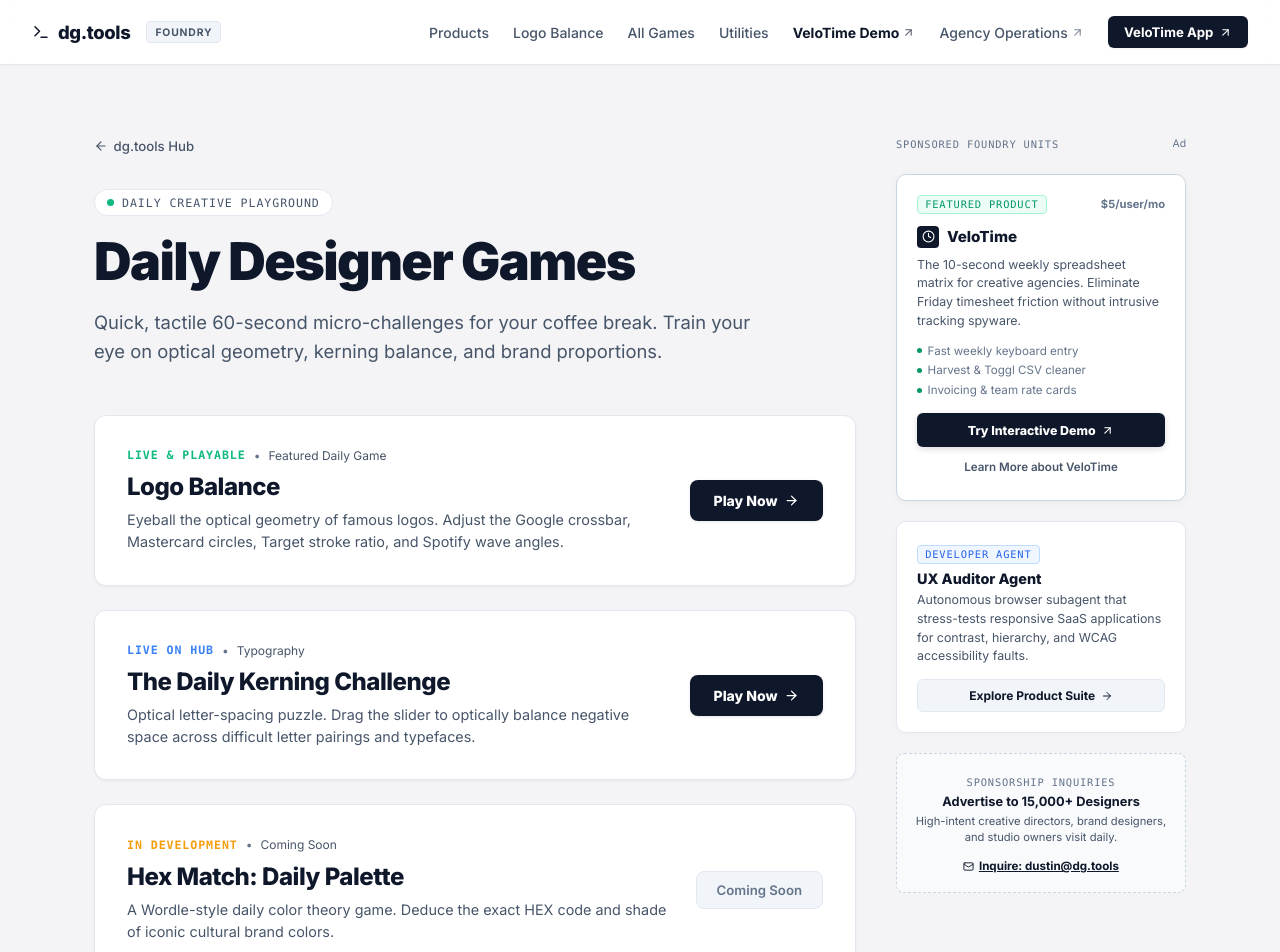
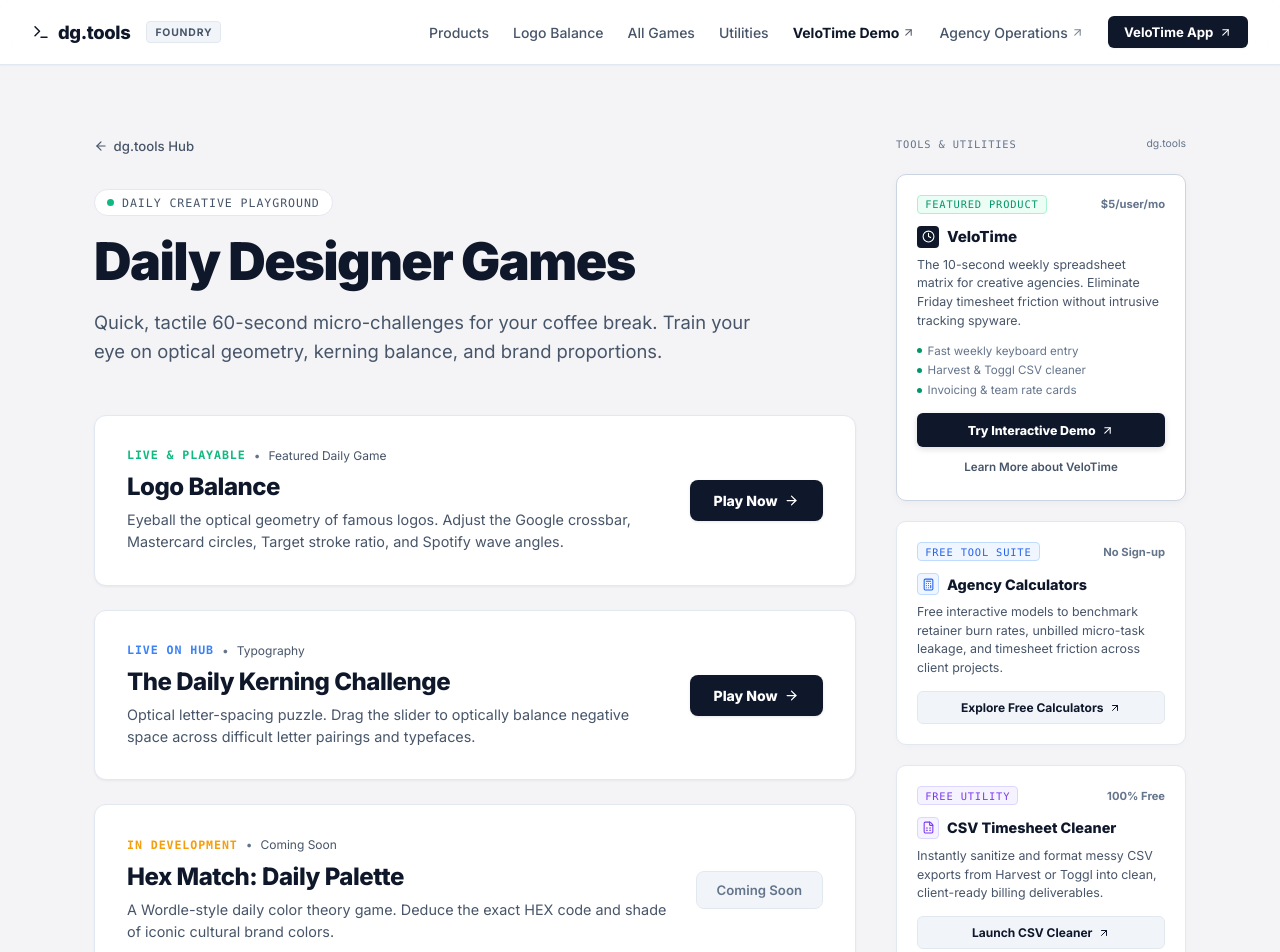
Before and after one commit to 1d2g/noble-lovelace, a Next.js app: page /games in a window 1280 px wide. Shown: the top 952 px of the page. Built offline with nearby package versions, Linux system fonts and the light colour scheme.

Commit message:
fix: remove non-existent UX Auditor Agent and ungrounded audience claims; feature real agency tools

```diff
--- a/src/app/components/GameSidebarAds.tsx
+++ b/src/app/components/GameSidebarAds.tsx
@@ -1,16 +1,11 @@
 'use client';
 
 import React from 'react';
-import Link from 'next/link';
 import {
   ArrowUpRight,
   Clock,
-  ShieldCheck,
-  Sparkles,
-  ExternalLink,
-  Bot,
-  Mail,
-  Zap,
+  Calculator,
+  FileSpreadsheet,
   ArrowRight
 } from 'lucide-react';
 
@@ -28,12 +23,12 @@
       {/* Sponsor Label */}
       <div style={{ display: 'flex', alignItems: 'center', justifyContent: 'space-between', paddingBottom: '0.25rem' }}>
         <span className="mono-label" style={{ color: 'var(--text-muted)', fontSize: '0.65rem' }}>
-          Sponsored Foundry Units
+          Tools &amp; Utilities
         </span>
-        <span style={{ fontSize: '0.65rem', color: 'var(--text-muted)' }}>Ad</span>
+        <span style={{ fontSize: '0.65rem', color: 'var(--text-muted)' }}>dg.tools</span>
       </div>
 
-      {/* Ad Card 1: VeloTime Flagship Sponsor */}
+      {/* Ad Card 1: VeloTime Flagship Product */}
       <div
         className="hub-card"
         style={{
@@ -143,7 +138,7 @@
         </div>
       </div>
 
-      {/* Ad Card 2: UX Auditor Autonomous Agent */}
+      {/* Ad Card 2: Free Agency Margin & Profitability Tools */}
       <div
         className="hub-card"
         style={{
@@ -154,6 +149,7 @@
           boxShadow: '0 2px 8px rgba(0,0,0,0.02)'
         }}
       >
+        <div style={{ display: 'flex', alignItems: 'center', justifyContent: 'space-between', marginBottom: '0.75rem' }}>
           <span
             className="mono-label"
             style={{
@@ -165,19 +161,30 @@
               fontSize: '0.65rem'
             }}
           >
-          Developer Agent
+            Free Tool Suite
           </span>
+          <span style={{ fontSize: '0.7rem', fontWeight: 700, color: 'var(--text-muted)' }}>
+            No Sign-up
+          </span>
+        </div>
 
-        <h4 style={{ fontWeight: 800, fontSize: '0.9rem', color: 'var(--text-primary)', marginTop: '0.5rem', marginBottom: '0.25rem' }}>
-          UX Auditor Agent
+        <div style={{ display: 'flex', alignItems: 'center', gap: '0.5rem', marginBottom: '0.5rem' }}>
+          <div style={{ width: '22px', height: '22px', backgroundColor: '#eff6ff', border: '1px solid #bfdbfe', borderRadius: '4px', display: 'flex', alignItems: 'center', justifyContent: 'center' }}>
+            <Calculator size={13} color="#2563eb" />
+          </div>
+          <h4 style={{ fontWeight: 800, fontSize: '0.9rem', color: 'var(--text-primary)', margin: 0 }}>
+            Agency Calculators
           </h4>
+        </div>
 
         <p style={{ fontSize: '0.775rem', color: 'var(--text-secondary)', lineHeight: 1.5, marginBottom: '0.85rem' }}>
-          Autonomous browser subagent that stress-tests responsive SaaS applications for contrast, hierarchy, and WCAG accessibility faults.
+          Free interactive models to benchmark retainer burn rates, unbilled micro-task leakage, and timesheet friction across client projects.
         </p>
 
-        <Link
-          href="/#products"
+        <a
+          href="https://velotime.dg.tools/tools"
+          target="_blank"
+          rel="noopener noreferrer"
           style={{
             backgroundColor: 'var(--bg-card-muted)',
             border: '1px solid var(--border-subtle)',
@@ -193,45 +200,97 @@
             transition: 'all 0.15s ease'
           }}
         >
-          <span>Explore Product Suite</span>
-          <ArrowRight size={12} />
-        </Link>
+          <span>Explore Free Calculators</span>
+          <ArrowUpRight size={12} />
+        </a>
       </div>
 
-      {/* Ad Card 3: Direct Sponsorship Inquiry Slot */}
+      {/* Ad Card 3: Free CSV Timesheet Cleaner */}
+      <div
+        className="hub-card"
+        style={{
+          padding: '1.25rem',
+          backgroundColor: '#ffffff',
+          border: '1px solid var(--border-subtle)',
+          borderRadius: '10px',
+          boxShadow: '0 2px 8px rgba(0,0,0,0.02)'
+        }}
+      >
+        <div style={{ display: 'flex', alignItems: 'center', justifyContent: 'space-between', marginBottom: '0.75rem' }}>
+          <span
+            className="mono-label"
+            style={{
+              color: '#7c3aed',
+              backgroundColor: '#f5f3ff',
+              border: '1px solid #ddd6fe',
+              padding: '0.15rem 0.45rem',
+              borderRadius: '4px',
+              fontSize: '0.65rem'
+            }}
+          >
+            Free Utility
+          </span>
+          <span style={{ fontSize: '0.7rem', fontWeight: 700, color: 'var(--text-muted)' }}>
+            100% Free
+          </span>
+        </div>
+
+        <div style={{ display: 'flex', alignItems: 'center', gap: '0.5rem', marginBottom: '0.5rem' }}>
+          <div style={{ width: '22px', height: '22px', backgroundColor: '#f5f3ff', border: '1px solid #ddd6fe', borderRadius: '4px', display: 'flex', alignItems: 'center', justifyContent: 'center' }}>
+            <FileSpreadsheet size={13} color="#7c3aed" />
+          </div>
+          <h4 style={{ fontWeight: 800, fontSize: '0.9rem', color: 'var(--text-primary)', margin: 0 }}>
+            CSV Timesheet Cleaner
+          </h4>
+        </div>
+
+        <p style={{ fontSize: '0.775rem', color: 'var(--text-secondary)', lineHeight: 1.5, marginBottom: '0.85rem' }}>
+          Instantly sanitize and format messy CSV exports from Harvest or Toggl into clean, client-ready billing deliverables.
+        </p>
+
+        <a
+          href="https://velotime.dg.tools/tools/csv-timesheet-cleaner"
+          target="_blank"
+          rel="noopener noreferrer"
+          style={{
+            backgroundColor: 'var(--bg-card-muted)',
+            border: '1px solid var(--border-subtle)',
+            color: 'var(--text-primary)',
+            fontWeight: 700,
+            fontSize: '0.75rem',
+            padding: '0.5rem 0.75rem',
+            borderRadius: '6px',
+            display: 'flex',
+            alignItems: 'center',
+            justifyContent: 'center',
+            gap: '0.35rem',
+            transition: 'all 0.15s ease'
+          }}
+        >
+          <span>Launch CSV Cleaner</span>
+          <ArrowUpRight size={12} />
+        </a>
+      </div>
+
+      {/* Footer Note */}
       <div
         style={{
-          padding: '1rem 1.15rem',
+          padding: '0.75rem 1rem',
           backgroundColor: '#f8fafc',
-          border: '1px dashed #cbd5e1',
+          border: '1px solid #e2e8f0',
           borderRadius: '8px',
           textAlign: 'center'
         }}
       >
-        <span className="mono-label" style={{ color: 'var(--text-muted)', fontSize: '0.65rem' }}>
-          Sponsorship Inquiries
+        <span style={{ fontSize: '0.7rem', color: 'var(--text-muted)' }}>
+          Built by Dustin Gray &bull;{' '}
+          <a
+            href="mailto:dustin@dg.tools"
+            style={{ color: 'var(--text-primary)', fontWeight: 600, textDecoration: 'underline' }}
+          >
+            dustin@dg.tools
+          </a>
         </span>
-        <div style={{ fontSize: '0.8rem', fontWeight: 700, color: 'var(--text-primary)', marginTop: '0.2rem' }}>
-          Advertise to 15,000+ Designers
-        </div>
-        <p style={{ fontSize: '0.7rem', color: 'var(--text-secondary)', margin: '0.35rem 0 0.65rem 0', lineHeight: 1.4 }}>
-          High-intent creative directors, brand designers, and studio owners visit daily.
-        </p>
-        <a
-          href="mailto:dustin@dg.tools?subject=dg.tools%20Ad%20Sponsorship%20Inquiry"
-          style={{
-            display: 'inline-flex',
-            alignItems: 'center',
-            gap: '0.3rem',
-            fontSize: '0.725rem',
-            fontWeight: 700,
-            color: '#0f172a',
-            textDecoration: 'underline'
-          }}
-        >
-          <Mail size={11} />
-          <span>Inquire: dustin@dg.tools</span>
-        </a>
       </div>
     </aside>
   );
--- a/src/app/layout.tsx
+++ b/src/app/layout.tsx
@@ -11,10 +11,10 @@
     canonical: '/',
   },
   title: 'dg.tools | Independent Software Foundry by Dustin Gray',
-  description: 'Independent software tools, autonomous developer agents, and daily creative experiments built with obsessive craft. Home of VeloTime, UX Auditor Agent, and daily creative challenges.',
+  description: 'Independent software tools and daily creative experiments built with obsessive craft. Home of VeloTime, daily designer challenges, and agency margin tools.',
   openGraph: {
     title: 'dg.tools | Software Foundry by Dustin Gray',
-    description: 'Independent software tools, autonomous developer agents, and daily creative experiments built with obsessive craft.',
+    description: 'Independent software tools and daily creative experiments built with obsessive craft. Home of VeloTime and daily designer challenges.',
     url: 'https://dg.tools',
     siteName: 'dg.tools',
   },
```
Also changed, not shown: src/app/page.tsx (+27 -9 lines). Lines whose indentation alone changed are shown as unchanged.
